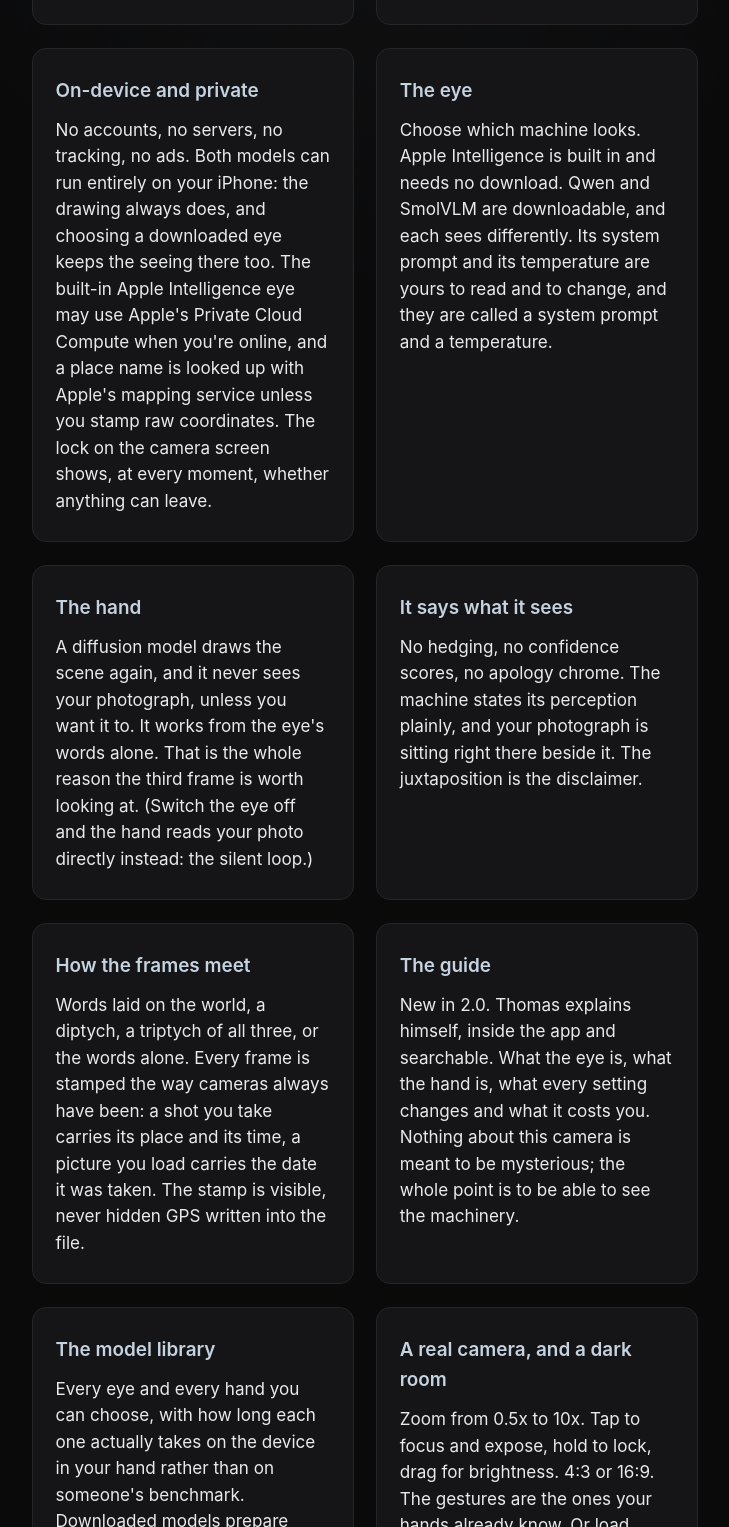
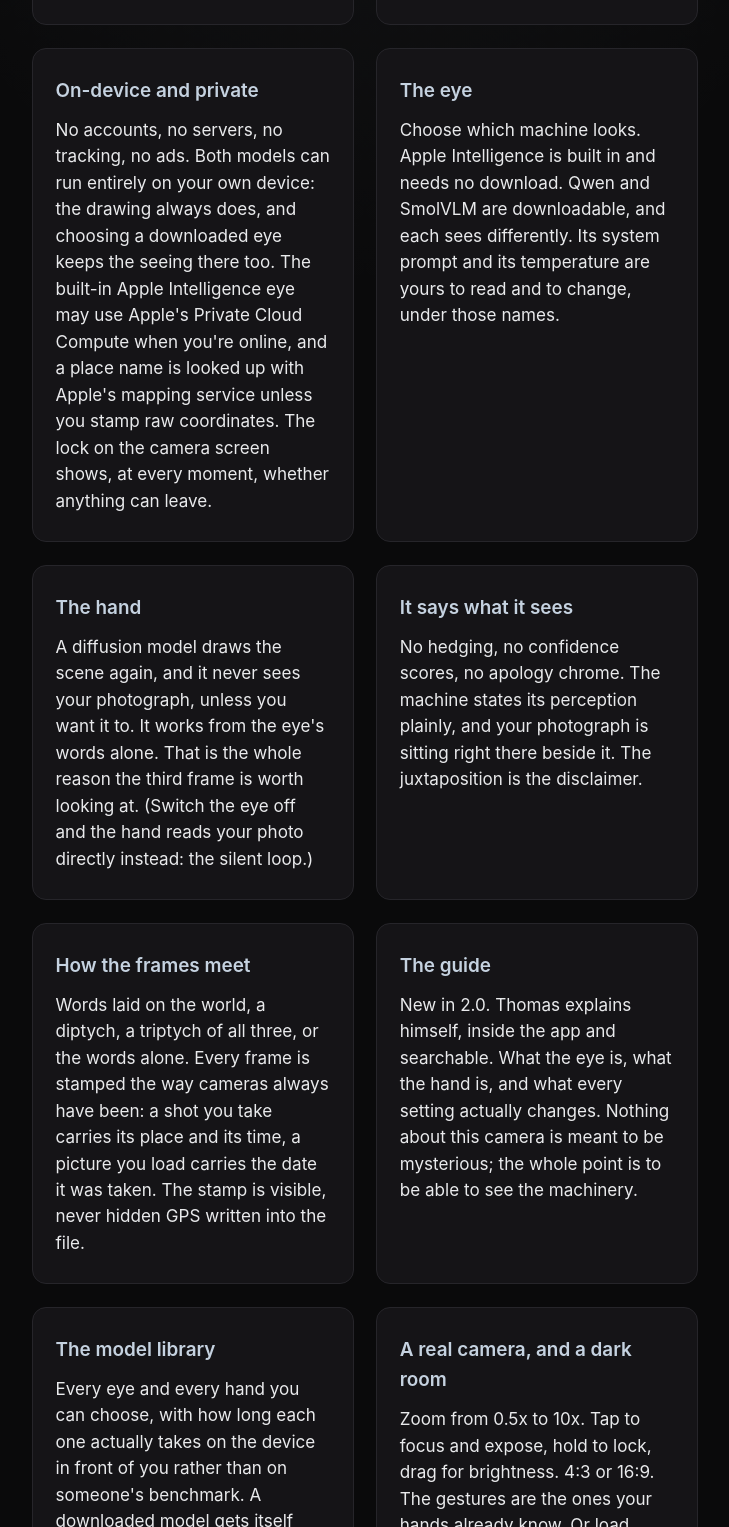
Before and after one commit to markfriedlander/Thomas, a plain HTML site: page docs/index.html in a window 1280 px wide. Shown: the part 1273-2800 px from the top of the page, without its empty margins (275-1004 px from the left). Drawn offline with Linux system fonts and the light colour scheme.

Commit message:
Mark's read of the live page: five corrections
Thomas imagines the scene, he does not re-imagine it; he only does it once.
The eye card no longer explains its own vocabulary twice. The guide card said
settings have a cost, which reads like paid features in a free app. The model
library no longer mentions a hot phone cooling down: true, but it advertises
heat to sell patience, and the honest benefit is that a downloaded model gets
itself ready before you need it.

And 'your iPhone' became 'your own device' where the claim was never about
iPhones in particular. Thomas runs on iPad and on Apple Silicon Macs.

Co-Authored-By: Claude Opus 5 <noreply@anthropic.com>

```diff
--- a/docs/index.html
+++ b/docs/index.html
@@ -104,7 +104,7 @@
     </section>
 
     <p class="lead">
-      Install it and shoot. The seeing happens on your iPhone with nothing to download: point
+      Install it and shoot. The seeing happens on your own device with nothing to download: point
       Thomas at the world, and a vision model says what it sees. Then a second model draws the
       scene again from those words alone, having never seen your photograph.
     </p>
@@ -113,7 +113,7 @@
 
       <div class="feature">
         <h3>Three frames, one press</h3>
-        <p>Reality, machine perception, machine re-imagining. The photograph the lens took, the words a vision model wrote about it, and a drawing made from nothing but those words.</p>
+        <p>Reality, machine perception, machine imagining. The photograph the lens took, the words a vision model wrote about it, and a drawing made from nothing but those words.</p>
       </div>
 
       <div class="feature">
@@ -128,12 +128,12 @@
 
       <div class="feature">
         <h3>On-device and private</h3>
-        <p>No accounts, no servers, no tracking, no ads. Both models can run entirely on your iPhone: the drawing always does, and choosing a downloaded eye keeps the seeing there too. The built-in Apple Intelligence eye may use Apple's Private Cloud Compute when you're online, and a place name is looked up with Apple's mapping service unless you stamp raw coordinates. The lock on the camera screen shows, at every moment, whether anything can leave.</p>
+        <p>No accounts, no servers, no tracking, no ads. Both models can run entirely on your own device: the drawing always does, and choosing a downloaded eye keeps the seeing there too. The built-in Apple Intelligence eye may use Apple's Private Cloud Compute when you're online, and a place name is looked up with Apple's mapping service unless you stamp raw coordinates. The lock on the camera screen shows, at every moment, whether anything can leave.</p>
       </div>
 
       <div class="feature">
         <h3>The eye</h3>
-        <p>Choose which machine looks. Apple Intelligence is built in and needs no download. Qwen and SmolVLM are downloadable, and each sees differently. Its system prompt and its temperature are yours to read and to change, and they are called a system prompt and a temperature.</p>
+        <p>Choose which machine looks. Apple Intelligence is built in and needs no download. Qwen and SmolVLM are downloadable, and each sees differently. Its system prompt and its temperature are yours to read and to change, under those names.</p>
       </div>
 
       <div class="feature">
@@ -154,15 +154,15 @@
       <div class="feature">
         <h3>The guide</h3>
         <p>New in 2.0. Thomas explains himself, inside the app and searchable. What the eye is, what
-        the hand is, what every setting changes and what it costs you. Nothing about this camera is
-        meant to be mysterious; the whole point is to be able to see the machinery.</p>
+        the hand is, and what every setting actually changes. Nothing about this camera is meant to
+        be mysterious; the whole point is to be able to see the machinery.</p>
       </div>
 
       <div class="feature">
         <h3>The model library</h3>
         <p>Every eye and every hand you can choose, with how long each one actually takes on the
-        device in your hand rather than on someone's benchmark. Downloaded models prepare themselves
-        once, and wait for a hot phone to cool before they do it.</p>
+        device in front of you rather than on someone's benchmark. A downloaded model gets itself ready
+        straight after the download, so the first drawing is not the slow one.</p>
       </div>
 
       <div class="feature">
```
